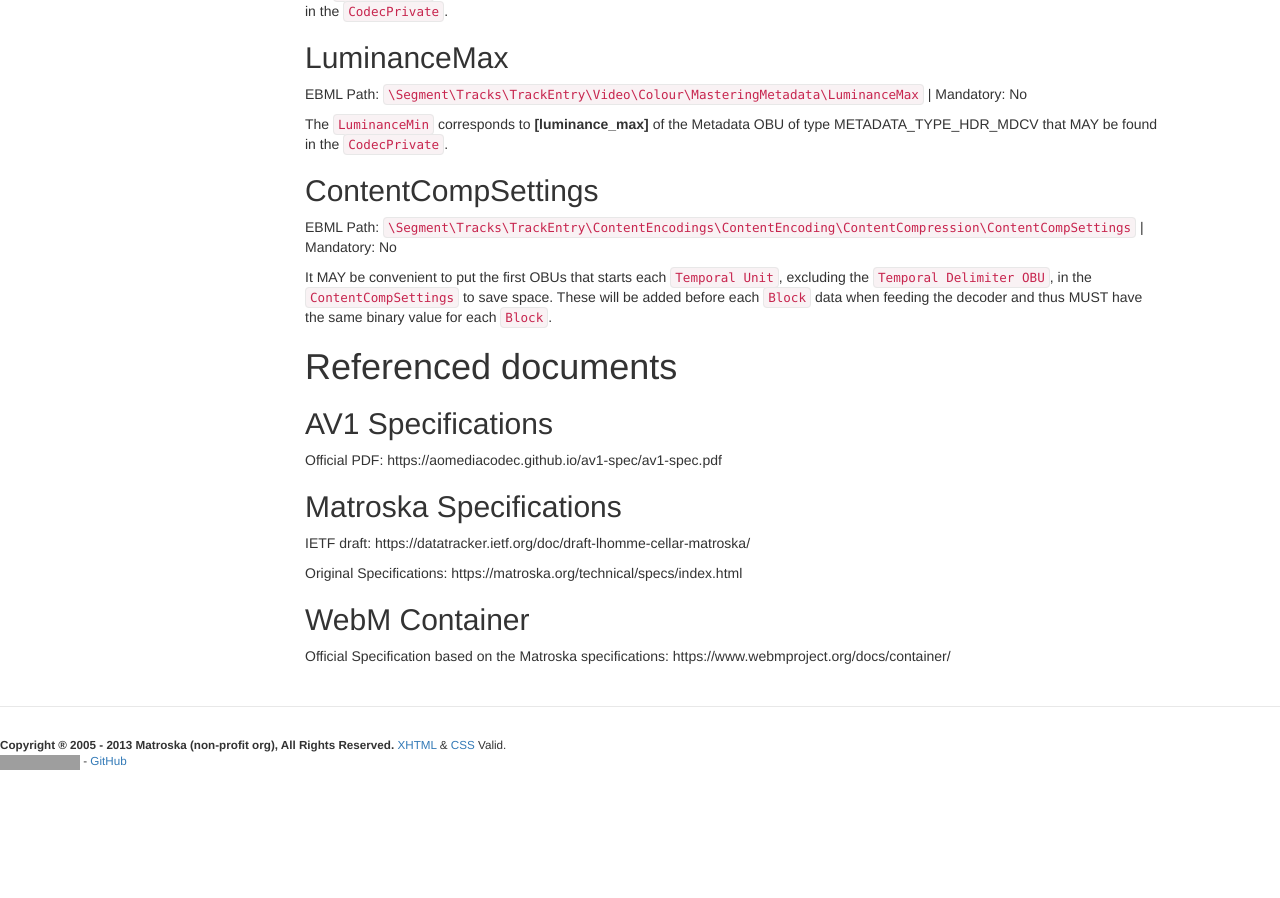
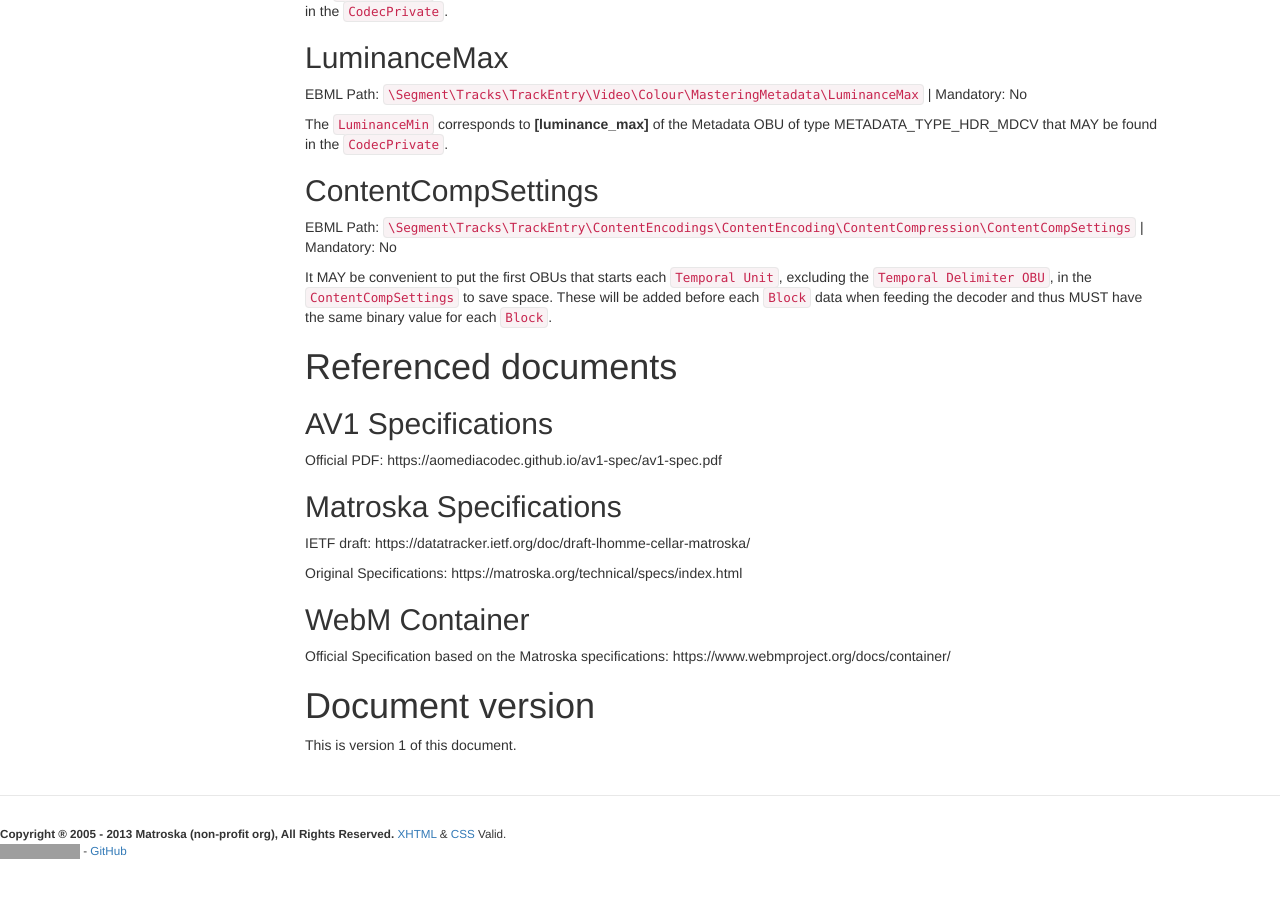
Before and after one commit to ietf-wg-cellar/matroska-specification, a Jekyll site: the page built from codec/av1.md, in a window 1280 px wide and 900 px high, scrolled down 6034 px. Built offline with Jekyll 4.4.1, drawn with Linux system fonts in a browser that asks for light colours; our own code applies the rules of GitHub Pages for plain Markdown files; before the commit the page ends 6844 px from its top, so only the background shows below that; grey boxes are pictures that could not be loaded.

Commit message:
av1: add a version at the end
So when it's published we can track updates with a changelog

```diff
--- a/codec/av1.md
+++ b/codec/av1.md
@@ -260,3 +260,8 @@ Original Specifications: https://matroska.org/technical/specs/index.html
 
 ## WebM Container
 Official Specification based on the Matroska specifications: https://www.webmproject.org/docs/container/
+
+
+# Document version
+
+This is version 1 of this document.
```
